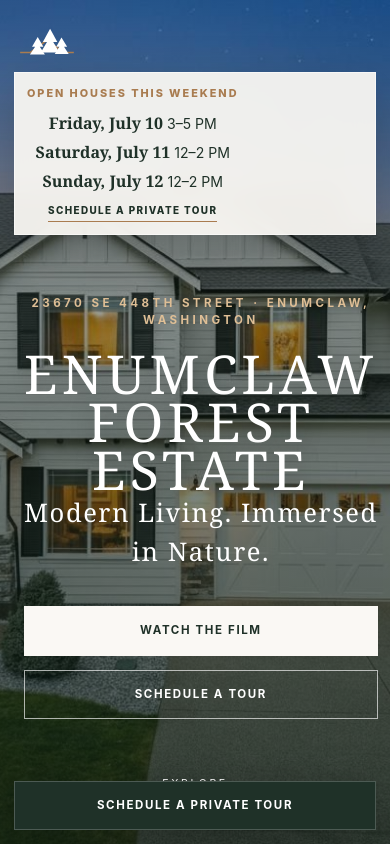
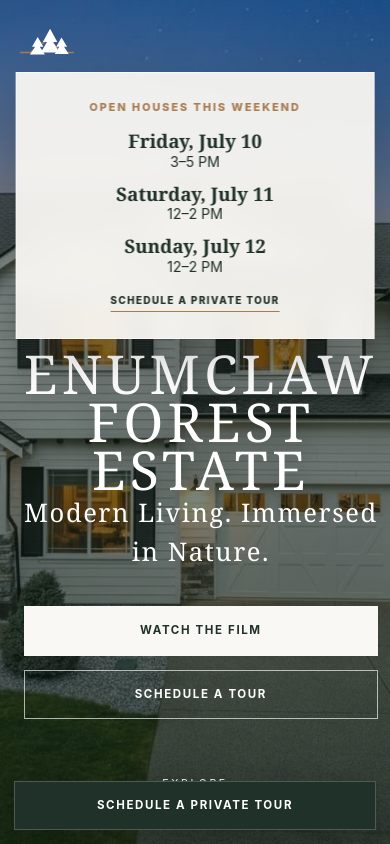
Before and after one commit to chris-feist/enumclaw-forest-estate, a Next.js app: page / in a window 390 px wide. Shown: the top 844 px of the page. Built offline with nearby package versions, Linux system fonts and the light colour scheme.

Commit message:
fix open house banner

```diff
--- a/app/globals.css
+++ b/app/globals.css
@@ -1021,3 +1021,75 @@ section[id],
     min-height: auto;
   }
 }
+
+/* v0.6.6 mobile open house banner polish */
+@media (max-width: 767px) {
+  .open-houses-banner,
+  .open-house-banner,
+  [data-open-houses-banner] {
+    text-align: center;
+  }
+
+  .open-houses-banner *,
+  .open-house-banner *,
+  [data-open-houses-banner] * {
+    text-align: center;
+  }
+
+  .open-houses-banner .open-house-actions,
+  .open-house-banner .open-house-actions,
+  [data-open-houses-banner] .open-house-actions {
+    justify-content: center;
+  }
+}
+
+/* v0.6.7 mobile open house banner centering */
+@media (max-width: 767px) {
+  .open-house-banner {
+    left: 50%;
+    right: auto;
+    transform: translateX(-50%);
+    display: flex;
+    width: min(92vw, 680px);
+    flex-direction: column;
+    align-items: center;
+    justify-content: center;
+    gap: 1rem;
+    padding: 1.6rem 1.25rem;
+    text-align: center;
+  }
+
+  .open-house-kicker,
+  .open-house-link,
+  .open-house-times,
+  .open-house-times span,
+  .open-house-times strong {
+    width: 100%;
+    text-align: center;
+  }
+
+  .open-house-times {
+    display: grid;
+    justify-items: center;
+    gap: 0.75rem;
+  }
+
+  .open-house-times span {
+    display: block;
+    white-space: normal;
+  }
+
+  .open-house-times strong {
+    display: block;
+    font-size: clamp(1.15rem, 4.8vw, 1.65rem);
+    line-height: 1.05;
+  }
+
+  .open-house-link {
+    display: inline-flex;
+    width: auto;
+    align-items: center;
+    justify-content: center;
+    margin-inline: auto;
+  }
+}
```
